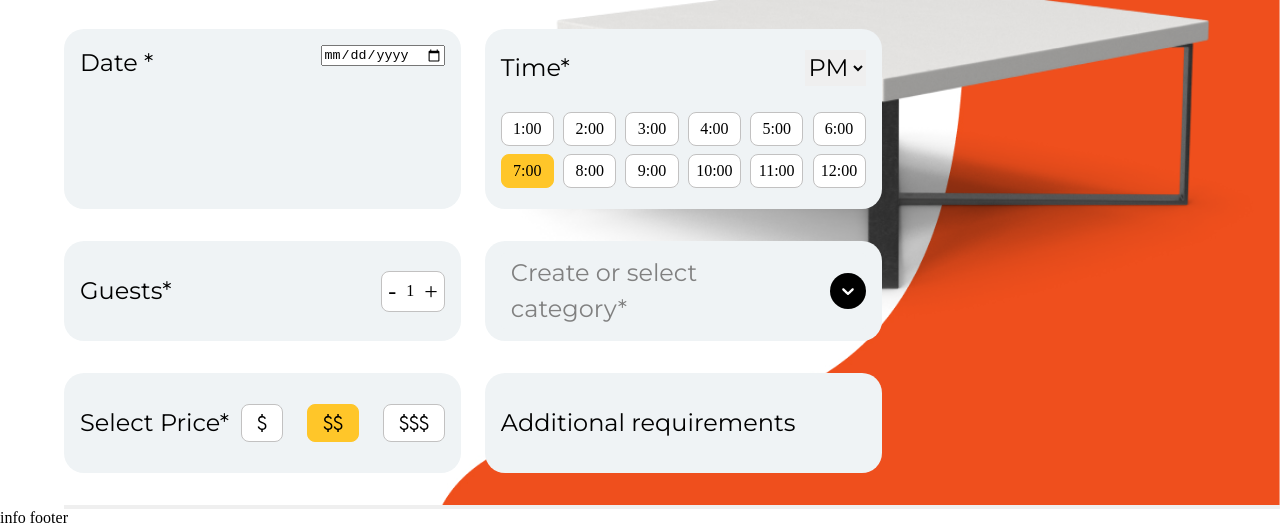
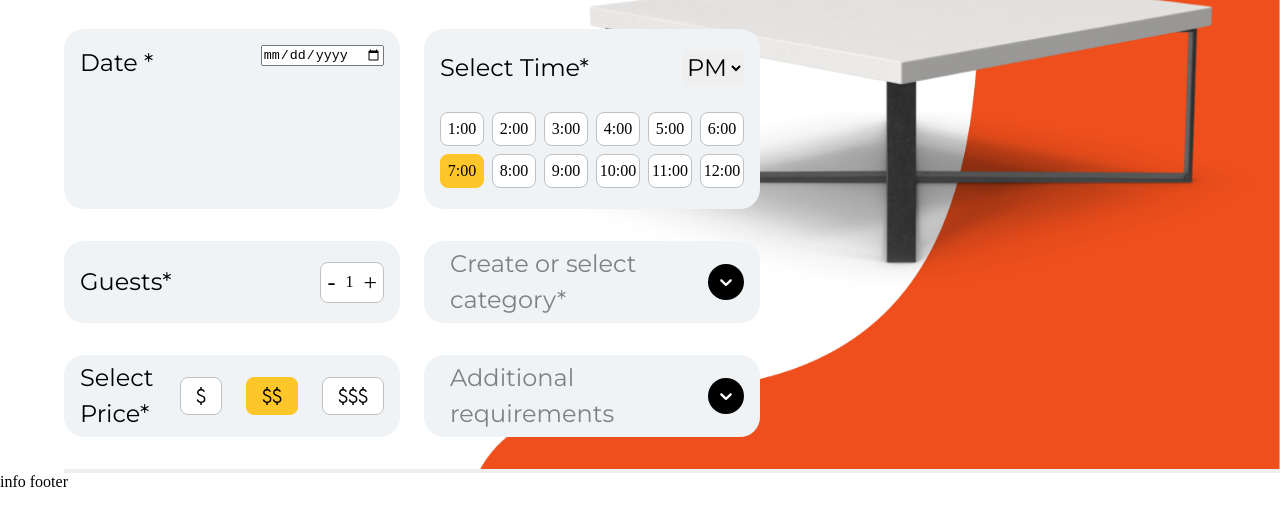
Before and after one commit to narekmaralchyan13/anoty1, a Gatsby site: page / in a window 1280 px wide. Shown: the part 349-876 px from the top of the page. Built offline with nearby package versions, Linux system fonts and the light colour scheme; Gatsby itself is replaced by a stand-in of ours.

Commit message:
add additional requirments

```diff
--- a/src/components/conditionSelectors/conditions.module.css
+++ b/src/components/conditionSelectors/conditions.module.css
@@ -1,7 +1,7 @@
 .selects {
-    width: 30%;
+    width: 25%;
     min-width: 290px;
-    height: 68px;
+    height: 50px;
     background-color: #EFF3F5;
     border-radius: 20px;
     display: flex;
@@ -50,8 +50,7 @@
 
 .categories{
     width: 100%;
-    border: none;
-    outline: none;
+
 }
 .prices{
     display: flex;
--- a/src/components/conditionSelectors/index.js
+++ b/src/components/conditionSelectors/index.js
@@ -2,11 +2,12 @@ import React, { useState } from 'react'
 import SelectContainer from '../form/components/selectContainer'
 import * as styles from './conditions.module.css'
 import CreatableSelect from 'react-select/creatable';
+import Select from 'react-select/creatable';
 import dollarIcon from './../../images/dollar.svg'
 
 
-const options = [
-    { value: 'Restaurant', label: 'Restaurant', color: "red" },
+const categoriesOptions = [
+    { value: 'Restaurant', label: 'Restaurant' },
     { value: 'Cafe', label: 'Cafe' },
     { value: 'Club', label: 'Club' },
     { value: 'Pub', label: 'Pub' },
@@ -16,6 +17,13 @@ const options = [
     { value: 'Kids', label: 'Kids' },
     { value: '', label: '+ Type for add other', isDisabled: true }
 ];
+const additionalOptions = [
+    { value: 'None smoking', label: 'None smoking' },
+    { value: 'Parking', label: 'Parking' },
+    { value: 'Late closing', label: 'Late closing' },
+    { value: 'Open-Air', label: 'Open-Air' },
+    { value: '', label: '+ Type for add other', isDisabled: true }
+]
 
 const customStyles = {
     control: (base, state) => ({
@@ -60,28 +68,63 @@ const customStyles = {
         ...base,
         backgroundColor: '#EFF3F5',
     }),
+    multiValue: (base, state) => ({
+        backgroundColor: '#565656',
+        color: 'white',
+        borderRadius: '20px',
+        display: 'flex',
+        padding: '0 6px',
+        display: 'flex',
+        justifayContent: "space-between",
+        alignItems: 'center'
+    }),
+    multiValueLabel: (base, state) => ({
+        fontSize: '70%',
+        fontWeight: '400',
+        fontFamily: 'Montserrat',
+        color: 'white',
+        lineHeight: '36px',
+
+    }),
+    multiValueRemove: (base, state) => ({
+        color: '#565656',
+        backgroundColor: 'white',
+        borderRadius: '50%',
+        width: '16px',
+        height: '16px',
+        display: 'flex',
+        justifyContent: 'center',
+        alignItems: 'center',
+        marginRight: '-4px',
+        marginLeft: '4px',
+        '&:hover': {
+            backgroundColor: '#d9d9d9',
+            cursor: 'pointer',
+        },
+    }),
+
 };
 
 const pricesData = [
     {
         value: "low",
-        content: <img src={dollarIcon} alt='priceIcon'/>,
+        content: <img src={dollarIcon} alt='priceIcon' />,
         selected: false,
     },
     {
         value: "normal",
         content: <>
-            <img src={dollarIcon} alt='priceIcon'/>
-            <img src={dollarIcon} alt='priceIcon'/>
+            <img src={dollarIcon} alt='priceIcon' />
+            <img src={dollarIcon} alt='priceIcon' />
         </>,
         selected: true,
     },
     {
         value: "high",
         content: <>
-            <img src={dollarIcon} alt='priceIcon'/>
-            <img src={dollarIcon} alt='priceIcon'/>
-            <img src={dollarIcon} alt='priceIcon'/>
+            <img src={dollarIcon} alt='priceIcon' />
+            <img src={dollarIcon} alt='priceIcon' />
+            <img src={dollarIcon} alt='priceIcon' />
         </>,
         selected: false,
     },
@@ -89,18 +132,18 @@ const pricesData = [
 
 
 const ConditionsSelect = () => {
-    const [prices,setPrices] = useState(pricesData)
+    const [prices, setPrices] = useState(pricesData)
 
-    function changePrice(price){
-        setPrices(prev=>{
-            return prev.map(item=>{
-                if(item.value===price) return {
+    function changePrice(price) {
+        setPrices(prev => {
+            return prev.map(item => {
+                if (item.value === price) return {
                     ...item,
-                    selected:true
+                    selected: true
                 }
                 return {
                     ...item,
-                    selected:false
+                    selected: false
                 }
             })
         })
@@ -120,7 +163,7 @@ const ConditionsSelect = () => {
                 <div className={styles.selects}>
                     <CreatableSelect
                         name='Category'
-                        options={options}
+                        options={categoriesOptions}
                         isClearable
                         placeholder="Create or select category*"
                         className={styles.categories}
@@ -133,29 +176,22 @@ const ConditionsSelect = () => {
                     <span className={styles.inputName}>Select Price*</span>
                     <div className={styles.prices}>
                         {
-                            prices.map(item=>{
-                                return <div className={item.selected ?styles.selectedPrice : styles.price} onClick={()=>{changePrice(item.value)}}>
+                            prices.map(item => {
+                                return <div className={item.selected ? styles.selectedPrice : styles.price} onClick={() => { changePrice(item.value) }}>
                                     {item.content}
                                 </div>
                             })
                         }
-
-                        {/* <div className={styles.price}>
-                            <img src={dollarIcon} />
-                        </div>
-                        <div className={styles.price}>
-                            <img src={dollarIcon} />
-                            <img src={dollarIcon} />
-                        </div>
-                        <div className={styles.price}>
-                            <img src={dollarIcon} />
-                            <img src={dollarIcon} />
-                            <img src={dollarIcon} />
-                        </div> */}
                     </div>
                 </div>
                 <div className={styles.selects}>
-                    <span className={styles.inputName}>Additional requirements</span>
+                    <Select
+                        styles={customStyles}
+                        className={styles.categories}
+                        placeholder='Additional requirements'
+                        isMulti
+                        options={additionalOptions}
+                    />
                 </div>
 
             </SelectContainer>
--- a/src/components/dateSelector/dateSelector.module.css
+++ b/src/components/dateSelector/dateSelector.module.css
@@ -1,7 +1,7 @@
 
 .dayContainer {
     min-width: 290px;
-    width: 30%;
+    width: 25%;
     height: 148px;
     padding: 16px;
     background-color: #EFF3F5;
@@ -12,7 +12,7 @@
 }
 .timeContainer{
     min-width: 290px;
-    width: 30%;
+    width: 25%;
     height: 148px;
     padding: 16px;
     background-color: #EFF3F5;
--- a/src/components/dateSelector/index.js
+++ b/src/components/dateSelector/index.js
@@ -78,7 +78,7 @@ const DateSeletcor = () => {
             </div>
             <div className={styles.timeContainer}>
                 <div className={styles.timeHead}>
-                    <span className={styles.inputName}>Time*</span>
+                    <span className={styles.inputName}>Select Time*</span>
                     <select name='timePeriod' className={styles.timePeriod}>
                         <option value='PM'>PM</option>
                         <option value='AM'>AM</option>
```
